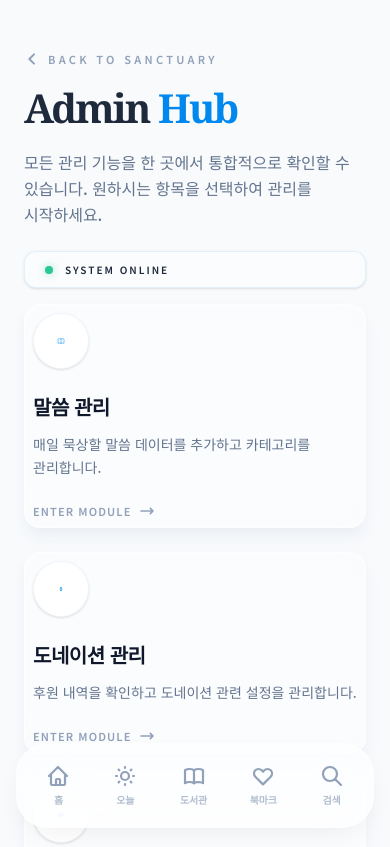
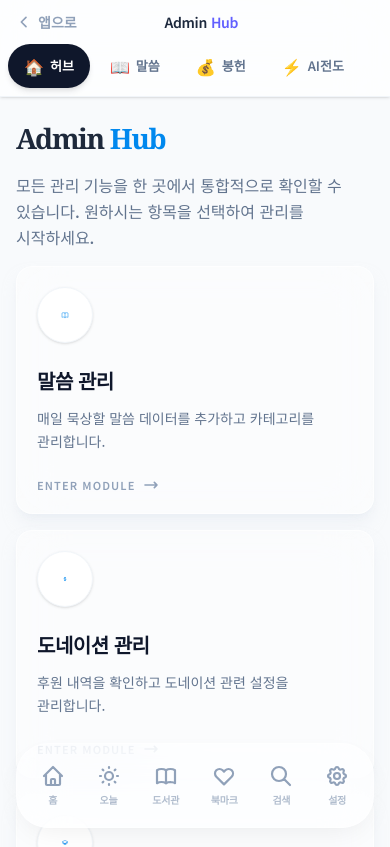
Before and after one commit to PARSA1021/word-meditation-app, a Next.js app: page /admin in a window 390 px wide. Shown: the top 847 px of the page. Built offline with nearby package versions, Linux system fonts and the light colour scheme; no server answers; the database is empty; a web font is replaced by a local one.

Commit message:
feat: mobile/tablet admin navigation - settings tab, admin layout header, responsive improvements

```diff
--- a/src/app/admin/evangelism/page.tsx
+++ b/src/app/admin/evangelism/page.tsx
@@ -47,7 +47,7 @@ export default function AdminEvangelismDashboard() {
         </header>
 
         <div className="grid grid-cols-1 lg:grid-cols-12 gap-8 items-start">
-          <div className="lg:col-span-4 sticky top-8">
+          <div className="lg:col-span-4 lg:sticky lg:top-8">
             <CreateScriptForm onSuccess={loadScripts} />
           </div>
 
--- /dev/null
+++ b/src/app/admin/layout.tsx
@@ -0,0 +1,70 @@
+"use client";
+
+import Link from "next/link";
+import { usePathname } from "next/navigation";
+
+const ADMIN_NAV = [
+  { href: "/admin", label: "허브", icon: "🏠" },
+  { href: "/admin/words", label: "말씀", icon: "📖" },
+  { href: "/admin/donations", label: "봉헌", icon: "💰" },
+  { href: "/admin/evangelism", label: "AI전도", icon: "⚡" },
+];
+
+export default function AdminLayout({ children }: { children: React.ReactNode }) {
+  const pathname = usePathname();
+
+  // login 페이지는 네비게이션 없이 렌더링
+  if (pathname === "/admin/login") {
+    return <>{children}</>;
+  }
+
+  return (
+    <div className="min-h-screen bg-slate-50/50">
+      {/* 모바일/태블릿 전용 상단 네비게이션 바 */}
+      <header className="lg:hidden sticky top-0 z-50 bg-white/80 backdrop-blur-xl border-b border-slate-100 shadow-sm">
+        <div className="flex items-center justify-between px-4 py-3">
+          <Link href="/" className="text-sm font-black text-slate-400 flex items-center gap-1.5">
+            <svg className="w-4 h-4" fill="none" stroke="currentColor" viewBox="0 0 24 24">
+              <path strokeLinecap="round" strokeLinejoin="round" strokeWidth={2.5} d="M15 19l-7-7 7-7" />
+            </svg>
+            앱으로
+          </Link>
+          <h1 className="text-sm font-black text-slate-800 tracking-tight">
+            Admin
+            <span className="text-indigo-500 ml-1">Hub</span>
+          </h1>
+          <div className="w-12" /> {/* Spacer for symmetry */}
+        </div>
+
+        {/* 탭 네비게이션 */}
+        <nav className="flex overflow-x-auto scrollbar-hide px-2 pb-2 gap-1">
+          {ADMIN_NAV.map((item) => {
+            const isActive = pathname === item.href ||
+              (item.href !== "/admin" && pathname.startsWith(item.href));
+            const isHub = item.href === "/admin";
+            const isExactHub = isHub && pathname === "/admin";
+            const active = isHub ? isExactHub : isActive;
+
+            return (
+              <Link
+                key={item.href}
+                href={item.href}
+                className={`flex items-center gap-1.5 px-4 py-2.5 rounded-xl text-[13px] font-bold whitespace-nowrap transition-all shrink-0 ${
+                  active
+                    ? "bg-slate-900 text-white shadow-md"
+                    : "text-slate-500 hover:bg-slate-100 active:bg-slate-200"
+                }`}
+              >
+                <span className="text-base">{item.icon}</span>
+                {item.label}
+              </Link>
+            );
+          })}
+        </nav>
+      </header>
+
+      {/* 페이지 콘텐츠 */}
+      {children}
+    </div>
+  );
+}
--- a/src/app/admin/page.tsx
+++ b/src/app/admin/page.tsx
@@ -48,19 +48,19 @@ export default function AdminHubPage() {
         <div className="absolute bottom-[-5%] right-[-5%] w-[400px] h-[400px] bg-emerald-500/5 rounded-full blur-[100px]" />
       </div>
 
-      <div className="max-w-6xl mx-auto px-6 py-12 md:py-24">
+      <div className="max-w-6xl mx-auto px-4 sm:px-6 py-6 md:py-24">
         <header className="flex flex-col md:flex-row md:items-end justify-between gap-6 mb-16 relative">
           <div className="space-y-4">
             <Link
               href="/"
-              className="group inline-flex items-center gap-2 text-[11px] font-black text-slate-400 hover:text-brand-primary transition-all uppercase tracking-[0.3em]"
+              className="hidden lg:inline-flex group items-center gap-2 text-[11px] font-black text-slate-400 hover:text-brand-primary transition-all uppercase tracking-[0.3em]"
             >
               <svg className="w-4 h-4 transition-transform group-hover:-translate-x-1" fill="none" stroke="currentColor" viewBox="0 0 24 24">
                 <path strokeLinecap="round" strokeLinejoin="round" strokeWidth={3} d="M15 19l-7-7 7-7" />
               </svg>
               Back to Sanctuary
             </Link>
-            <h1 className="text-[40px] md:text-[56px] font-black text-brand-deep tracking-tighter leading-tight font-serif">
+            <h1 className="text-[28px] sm:text-[40px] md:text-[56px] font-black text-brand-deep tracking-tighter leading-tight font-serif">
               Admin <span className="text-brand-primary">Hub</span>
             </h1>
             <p className="text-slate-500 font-medium max-w-lg leading-relaxed">
@@ -68,19 +68,19 @@ export default function AdminHubPage() {
               원하시는 항목을 선택하여 관리를 시작하세요.
             </p>
           </div>
-          <div className="px-5 py-2.5 bg-white/40 backdrop-blur-sm border border-brand-primary/10 rounded-sm text-[10px] font-black text-brand-deep tracking-[0.2em] shadow-sm uppercase flex items-center">
+          <div className="hidden sm:flex px-5 py-2.5 bg-white/40 backdrop-blur-sm border border-brand-primary/10 rounded-sm text-[10px] font-black text-brand-deep tracking-[0.2em] shadow-sm uppercase items-center">
             <span className="inline-block w-2 h-2 rounded-full bg-emerald-500 mr-3 animate-pulse shadow-[0_0_8px_rgba(16,185,129,0.5)]" />
             System Online
           </div>
         </header>
 
         {/* Dashboard Grid */}
-        <section className="grid gap-6 md:grid-cols-2 lg:grid-cols-3">
+        <section className="grid gap-4 sm:gap-6 grid-cols-1 sm:grid-cols-2 lg:grid-cols-3">
           {ADMIN_MODULES.map((module) => (
             <Link
               key={module.href}
               href={module.href}
-              className="group relative flex flex-col p-8 bg-white/40 backdrop-blur-xl rounded-2xl border border-white/60 shadow-lg shadow-slate-200/50 hover:shadow-2xl hover:shadow-brand-primary/10 hover:-translate-y-1.5 transition-all duration-300 overflow-hidden"
+              className="group relative flex flex-col p-5 sm:p-8 bg-white/40 backdrop-blur-xl rounded-2xl border border-white/60 shadow-lg shadow-slate-200/50 hover:shadow-2xl hover:shadow-brand-primary/10 hover:-translate-y-1.5 transition-all duration-300 overflow-hidden"
             >
               {/* Card Hover Effect Background */}
               <div className="absolute inset-0 bg-gradient-to-br from-white/0 to-white/0 group-hover:from-white/60 group-hover:to-white/20 transition-all duration-300 z-0" />
--- a/src/shared/ui/BottomNav.tsx
+++ b/src/shared/ui/BottomNav.tsx
@@ -36,6 +36,11 @@ export default function BottomNav() {
       label: "검색",
       icon: <svg className="w-6 h-6" fill="none" stroke="currentColor" viewBox="0 0 24 24"><path strokeLinecap="round" strokeLinejoin="round" strokeWidth="2.2" d="M21 21l-6-6m2-5a7 7 0 11-14 0 7 7 0 0114 0z" /></svg>
     },
+    {
+      href: "#settings",
+      label: "설정",
+      icon: <svg className="w-6 h-6" fill="none" stroke="currentColor" viewBox="0 0 24 24"><path strokeLinecap="round" strokeLinejoin="round" strokeWidth="2.2" d="M10.325 4.317c.426-1.756 2.924-1.756 3.35 0a1.724 1.724 0 002.573 1.066c1.543-.94 3.31.826 2.37 2.37a1.724 1.724 0 001.065 2.572c1.756.426 1.756 2.924 0 3.35a1.724 1.724 0 00-1.066 2.573c.94 1.543-.826 3.31-2.37 2.37a1.724 1.724 0 00-2.572 1.065c-.426 1.756-2.924 1.756-3.35 0a1.724 1.724 0 00-2.573-1.066c-1.543.94-3.31-.826-2.37-2.37a1.724 1.724 0 00-1.065-2.572c-1.756-.426-1.756-2.924 0-3.35a1.724 1.724 0 001.066-2.573c-.94-1.543.826-3.31 2.37-2.37.996.608 2.296.07 2.572-1.065z" /><path strokeLinecap="round" strokeLinejoin="round" strokeWidth="2.2" d="M15 12a3 3 0 11-6 0 3 3 0 016 0z" /></svg>
+    }
   ]
 
   return (
@@ -43,7 +48,23 @@ export default function BottomNav() {
       <nav className="fixed bottom-[calc(1rem+env(safe-area-inset-bottom))] left-4 right-4 sm:left-6 sm:right-6 z-50 lg:hidden font-black">
         <div className="max-w-md mx-auto glass-nav rounded-[32px] px-2 py-2 flex justify-around items-center">
           {navItems.map((item) => {
-            const isActive = pathname === item.href
+            const isSettings = item.href === "#settings";
+            const isActive = !isSettings && pathname === item.href;
+
+            if (isSettings) {
+              return (
+                <button
+                  key={item.href}
+                  onClick={() => setIsSettingsOpen(true)}
+                  className={`relative flex flex-col items-center gap-1 p-3 rounded-2xl transition-all duration-300 active:scale-90 focus-visible:outline-none focus-visible:ring-2 focus-visible:ring-[#0099ff]/30 text-slate-400 hover:text-slate-600`}
+                >
+                  <div className="flex justify-center items-center h-6">{item.icon}</div>
+                  <span className={`text-[10px] font-black tracking-tight transition-all duration-300 opacity-70`}>
+                    {item.label}
+                  </span>
+                </button>
+              );
+            }
 
             return (
               <Link
@@ -67,6 +88,11 @@ export default function BottomNav() {
           })}
         </div>
       </nav>
+
+      <MobileSettingsDrawer
+        isOpen={isSettingsOpen}
+        onClose={() => setIsSettingsOpen(false)}
+      />
     </>
   )
 }
--- a/src/shared/ui/settings/MobileSettingsDrawer.tsx
+++ b/src/shared/ui/settings/MobileSettingsDrawer.tsx
@@ -63,6 +63,25 @@ export default function MobileSettingsDrawer({ isOpen, onClose }: MobileSettings
                   </p>
                   <div className="grid grid-cols-1 gap-3">
                     <Link
+                      href="/admin"
+                      onClick={onClose}
+                      className="flex items-center justify-between p-5 rounded-2xl bg-indigo-50 border border-indigo-100 active:scale-[0.98] transition-all"
+                    >
+                      <div className="flex items-center gap-4">
+                        <div className="w-10 h-10 rounded-xl bg-indigo-100 text-indigo-600 flex items-center justify-center">
+                          <svg className="w-5 h-5" fill="none" stroke="currentColor" viewBox="0 0 24 24"><path strokeLinecap="round" strokeLinejoin="round" strokeWidth="2.5" d="M12 15v2m-6 4h12a2 2 0 002-2v-6a2 2 0 00-2-2H6a2 2 0 00-2 2v6a2 2 0 002 2zm10-10V7a4 4 0 00-8 0v4h8z" /></svg>
+                        </div>
+                        <div>
+                          <span className="block font-bold text-brand-deep">관리자 모드</span>
+                          <span className="text-[11px] text-indigo-600/80 font-bold mt-0.5">서버 관리 및 데이터 센터</span>
+                        </div>
+                      </div>
+                      <svg className="w-5 h-5 text-indigo-300" fill="none" stroke="currentColor" viewBox="0 0 24 24">
+                        <path strokeLinecap="round" strokeLinejoin="round" strokeWidth="3" d="M9 5l7 7-7 7" />
+                      </svg>
+                    </Link>
+
+                    <Link
                       href="/donate"
                       onClick={onClose}
                       className="flex items-center justify-between p-5 rounded-2xl bg-slate-50 border border-slate-100 active:scale-[0.98] transition-all"
```
